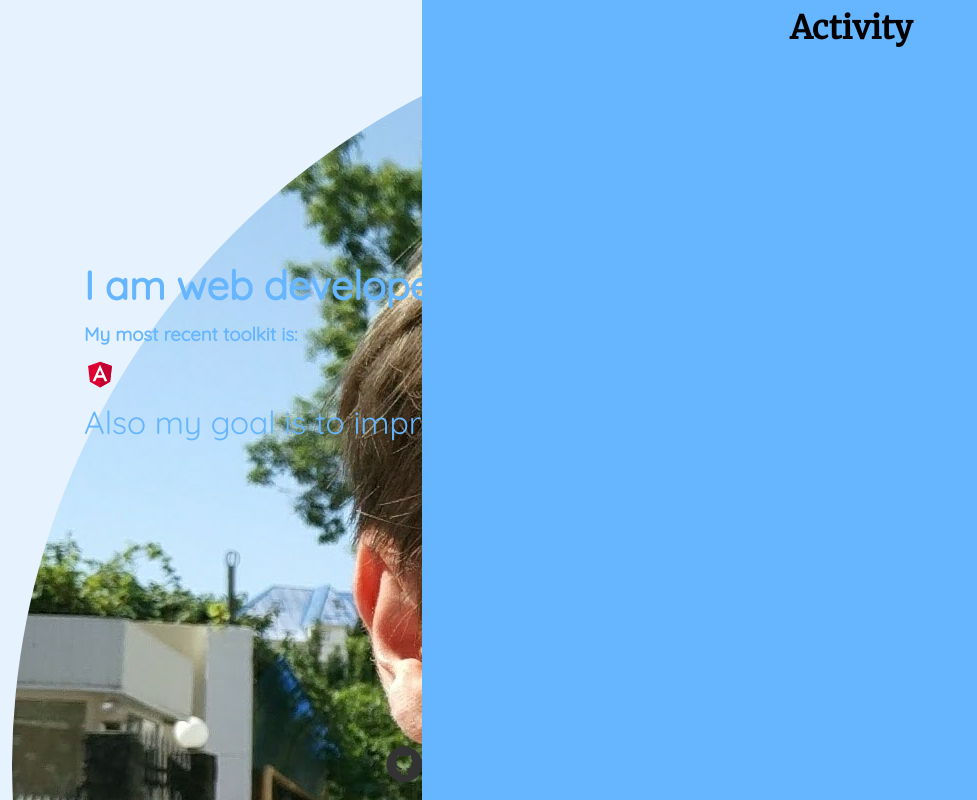
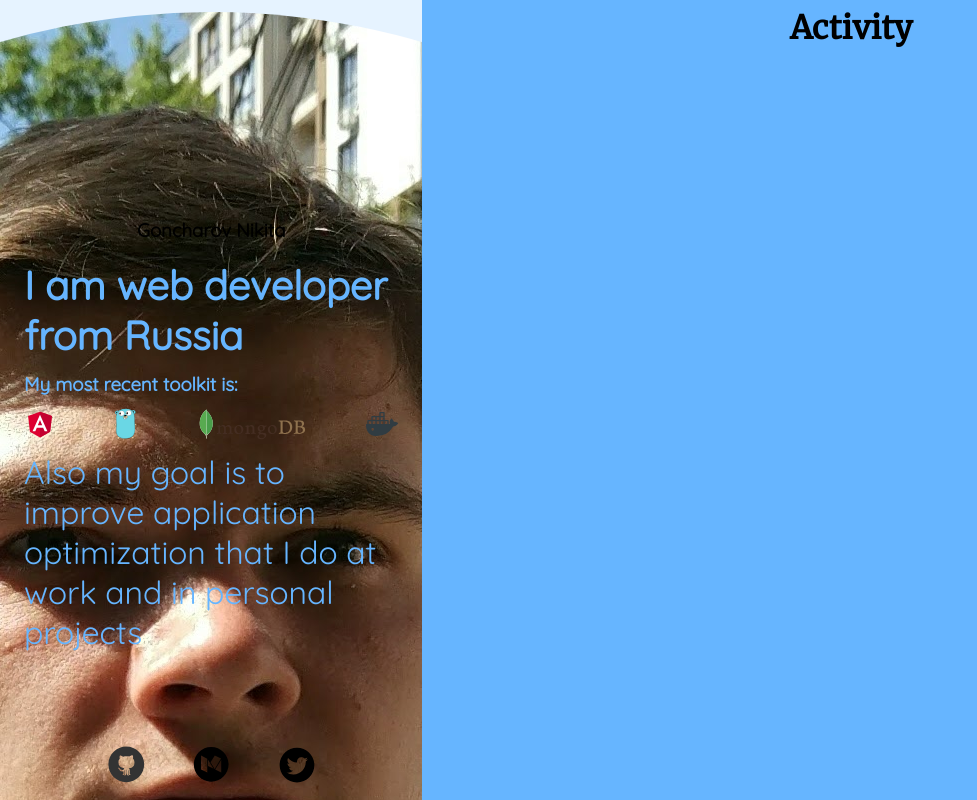
Before and after one commit to goncharovnikita/website, an Angular app in the folder front/: page / in a window 1280 px wide. Shown: the whole page, without its empty margins (0-977 px from the left). Built offline with nearby package versions, Linux system fonts and the light colour scheme.

Commit message:
Fix avatar width

```diff
--- a/front/src/app/app.component.html
+++ b/front/src/app/app.component.html
@@ -2,7 +2,7 @@
   <div class="sidebar">
     <div class="sidebar__avatar">
       <img src="/assets/images/avatar.jpg" alt="" class="sidebar__avatar-photo">
-    </div><!-- /avatar -->
+    </div>
     <div class="sidebar__credentials">
       <h3>Goncharov Nikita</h3>
     </div>
--- a/front/src/app/app.component.sass
+++ b/front/src/app/app.component.sass
@@ -19,6 +19,7 @@
 
 .sidebar__avatar
   grid-area: avatar
+  min-width: 0
   display: grid
   grid-template-columns: 25% 50% 25%
   grid-template-areas: ". avatar-photo ."
@@ -26,7 +27,7 @@
 
 .sidebar__avatar-photo
   grid-area: avatar-photo
-  width: auto
+  width: initial
   height: 100%
   align-self: center
   border-radius: 50%
--- a/front/src/styles.sass
+++ b/front/src/styles.sass
@@ -12,4 +12,3 @@
 
 html, body
   height: 100%
-  width: 100%
```
